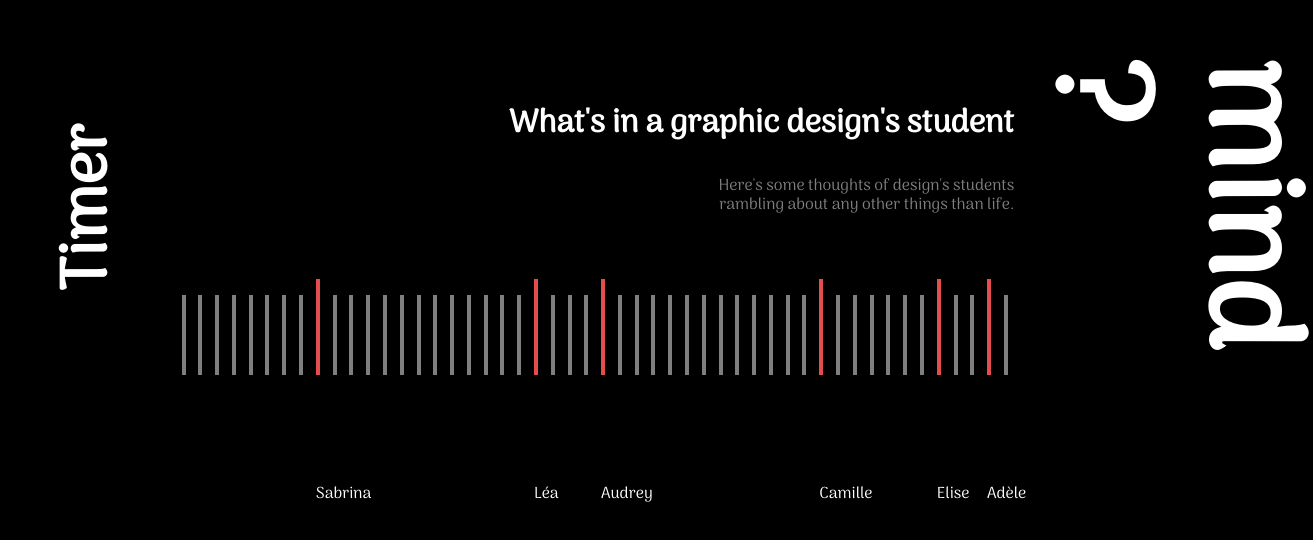
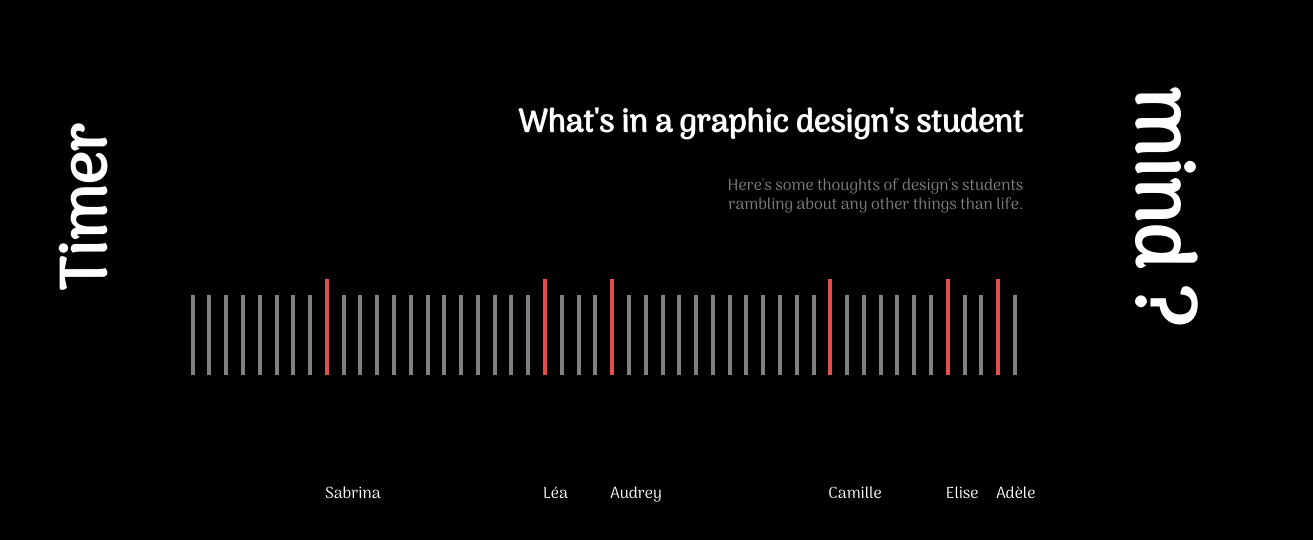
Before and after one commit to PatriciaMasioni/DesignersInterviewWebsite, a plain HTML site: page index.html in a window 1280 px wide. Shown: the part 200-740 px from the top of the page, 1313 px wide, since content can reach past the window. Drawn offline with Linux system fonts and the light colour scheme.

Commit message:
css fixed

```diff
--- a/css/style.css
+++ b/css/style.css
@@ -30,6 +30,7 @@ body {
   font-family: "Arima Madurai", serif;
   background: var(--color-black);
   color: var(--color-white);
+  overflow: hidden;
 }
 
 /************************************************
@@ -37,8 +38,8 @@ body {
 ************************************************/
 
 h1 {
-  font-size: 8rem;
-  margin: 0;
+  font-size: 5rem;
+  /* margin-left: 1rem; */
 }
 
 h2 {
@@ -69,6 +70,7 @@ main {
 
 .infos-3 {
   transform: rotate(90deg);
+
 }
 
 .infos-2 {
--- a/index.html
+++ b/index.html
@@ -3,7 +3,7 @@
 <head>
   <meta charset="utf-8">
   <title>Designers Interview</title>
-  <link rel="stylesheet" href="/css/style.css">
+  <link rel="stylesheet" href="css/style.css">
 </head>
 <body>
   <main>
```
